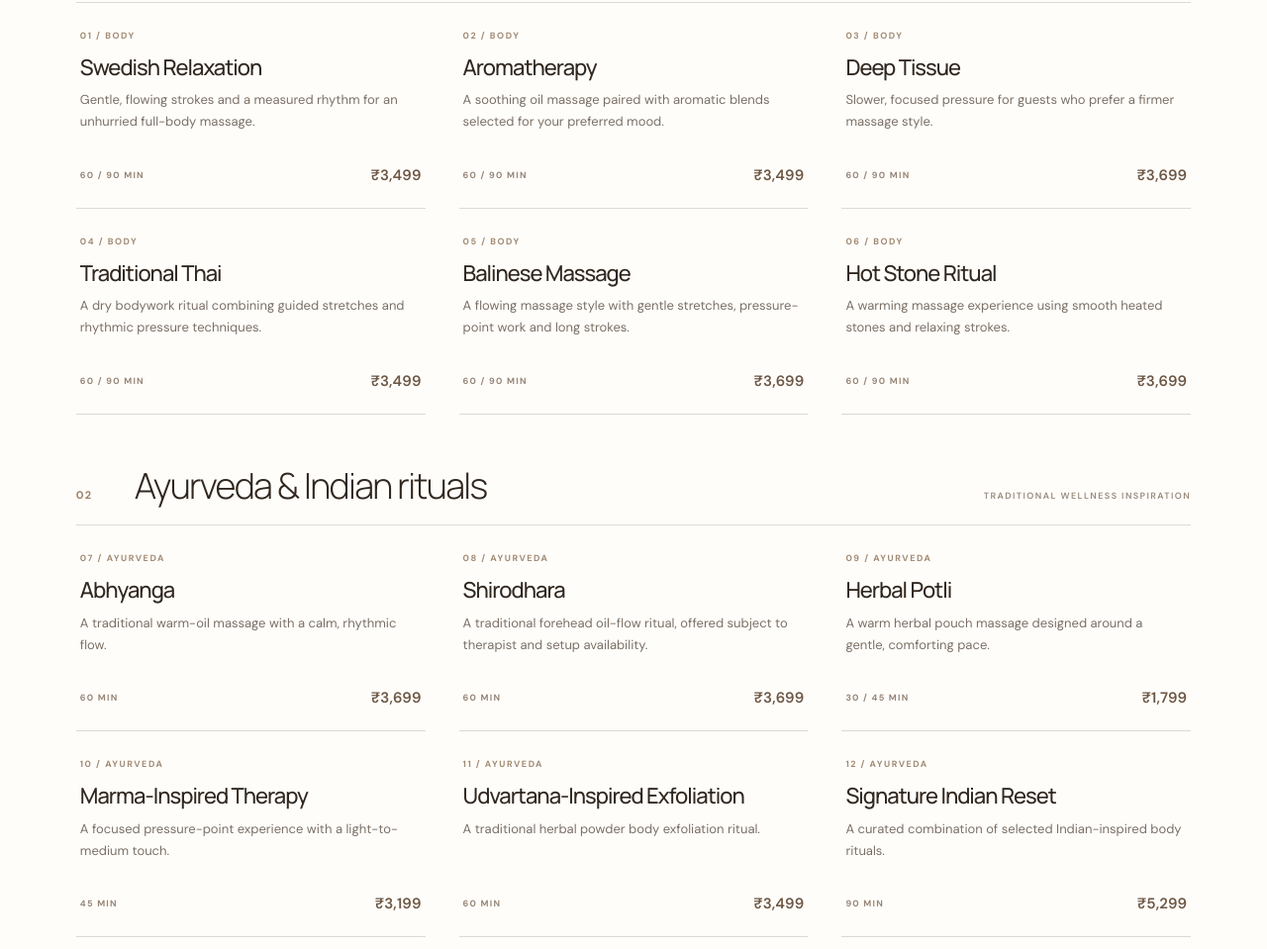
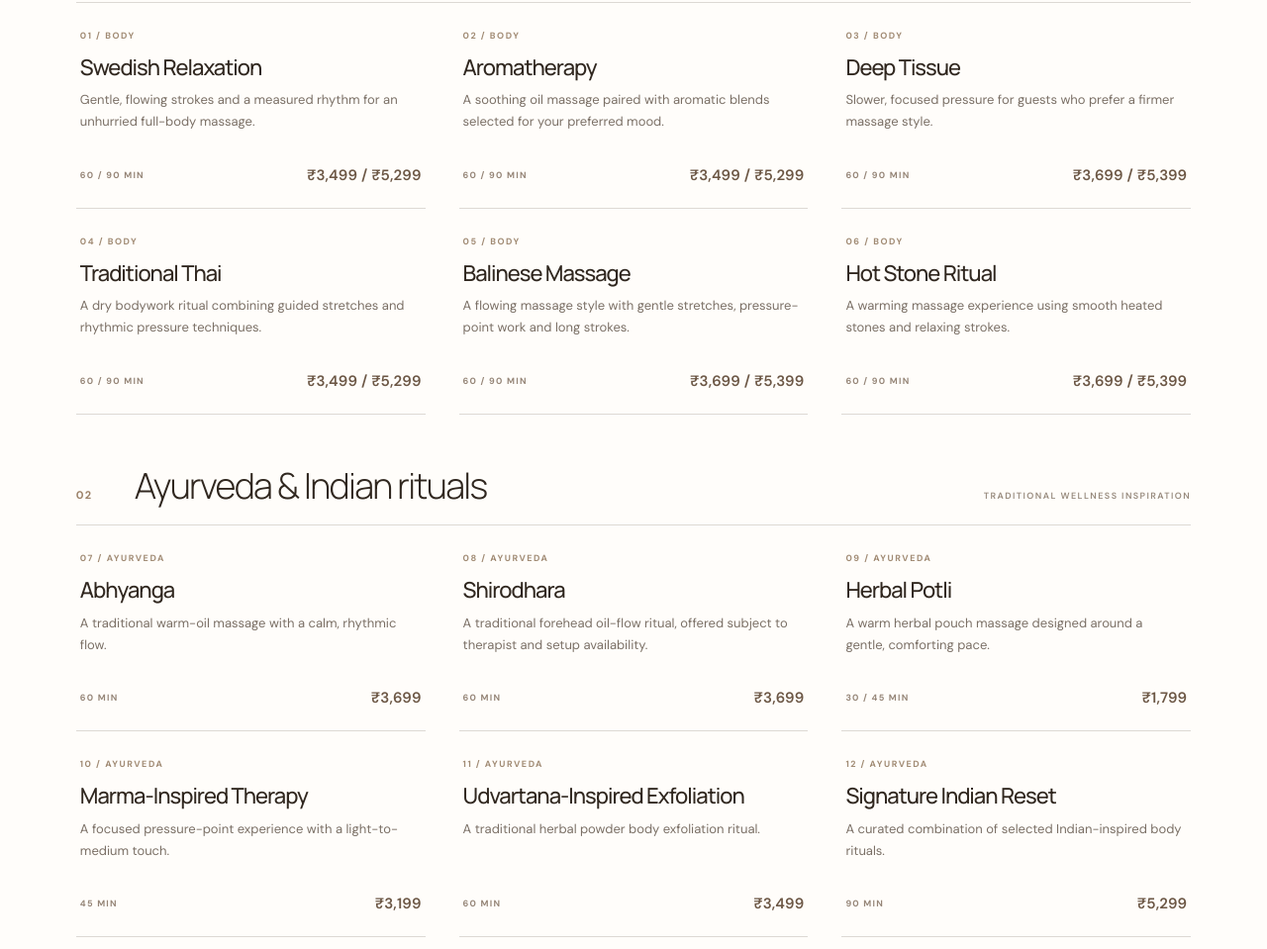
Before and after one commit to shubhm-01/nisha-daynight-spa, a plain HTML site: page index.html in a window 1280 px wide. Shown: the part 1815-2774 px from the top of the page at 99% size. Drawn offline with Linux system fonts and the light colour scheme.

Commit message:
Set clear 60 and 90 minute treatment pricing

```diff
--- a/index.html
+++ b/index.html
@@ -117,12 +117,12 @@
       <div id="wellness" class="menu-category">
         <div class="category-heading"><span>01</span><h3>Massage rituals</h3><i>CLASSIC &amp; SPECIALISED BODYWORK</i></div>
         <div class="treatment-grid">
-          <article class="treatment-card"><div class="treatment-number">01 / BODY</div><h4>Swedish Relaxation</h4><p>Gentle, flowing strokes and a measured rhythm for an unhurried full-body massage.</p><div class="treatment-meta"><span>60 / 90 MIN</span><strong>₹3,499</strong></div></article>
-          <article class="treatment-card"><div class="treatment-number">02 / BODY</div><h4>Aromatherapy</h4><p>A soothing oil massage paired with aromatic blends selected for your preferred mood.</p><div class="treatment-meta"><span>60 / 90 MIN</span><strong>₹3,499</strong></div></article>
-          <article class="treatment-card"><div class="treatment-number">03 / BODY</div><h4>Deep Tissue</h4><p>Slower, focused pressure for guests who prefer a firmer massage style.</p><div class="treatment-meta"><span>60 / 90 MIN</span><strong>₹3,699</strong></div></article>
-          <article class="treatment-card"><div class="treatment-number">04 / BODY</div><h4>Traditional Thai</h4><p>A dry bodywork ritual combining guided stretches and rhythmic pressure techniques.</p><div class="treatment-meta"><span>60 / 90 MIN</span><strong>₹3,499</strong></div></article>
-          <article class="treatment-card"><div class="treatment-number">05 / BODY</div><h4>Balinese Massage</h4><p>A flowing massage style with gentle stretches, pressure-point work and long strokes.</p><div class="treatment-meta"><span>60 / 90 MIN</span><strong>₹3,699</strong></div></article>
-          <article class="treatment-card"><div class="treatment-number">06 / BODY</div><h4>Hot Stone Ritual</h4><p>A warming massage experience using smooth heated stones and relaxing strokes.</p><div class="treatment-meta"><span>60 / 90 MIN</span><strong>₹3,699</strong></div></article>
+          <article class="treatment-card"><div class="treatment-number">01 / BODY</div><h4>Swedish Relaxation</h4><p>Gentle, flowing strokes and a measured rhythm for an unhurried full-body massage.</p><div class="treatment-meta"><span>60 / 90 MIN</span><strong>₹3,499 / ₹5,299</strong></div></article>
+          <article class="treatment-card"><div class="treatment-number">02 / BODY</div><h4>Aromatherapy</h4><p>A soothing oil massage paired with aromatic blends selected for your preferred mood.</p><div class="treatment-meta"><span>60 / 90 MIN</span><strong>₹3,499 / ₹5,299</strong></div></article>
+          <article class="treatment-card"><div class="treatment-number">03 / BODY</div><h4>Deep Tissue</h4><p>Slower, focused pressure for guests who prefer a firmer massage style.</p><div class="treatment-meta"><span>60 / 90 MIN</span><strong>₹3,699 / ₹5,399</strong></div></article>
+          <article class="treatment-card"><div class="treatment-number">04 / BODY</div><h4>Traditional Thai</h4><p>A dry bodywork ritual combining guided stretches and rhythmic pressure techniques.</p><div class="treatment-meta"><span>60 / 90 MIN</span><strong>₹3,499 / ₹5,299</strong></div></article>
+          <article class="treatment-card"><div class="treatment-number">05 / BODY</div><h4>Balinese Massage</h4><p>A flowing massage style with gentle stretches, pressure-point work and long strokes.</p><div class="treatment-meta"><span>60 / 90 MIN</span><strong>₹3,699 / ₹5,399</strong></div></article>
+          <article class="treatment-card"><div class="treatment-number">06 / BODY</div><h4>Hot Stone Ritual</h4><p>A warming massage experience using smooth heated stones and relaxing strokes.</p><div class="treatment-meta"><span>60 / 90 MIN</span><strong>₹3,699 / ₹5,399</strong></div></article>
         </div>
       </div>
 
```
